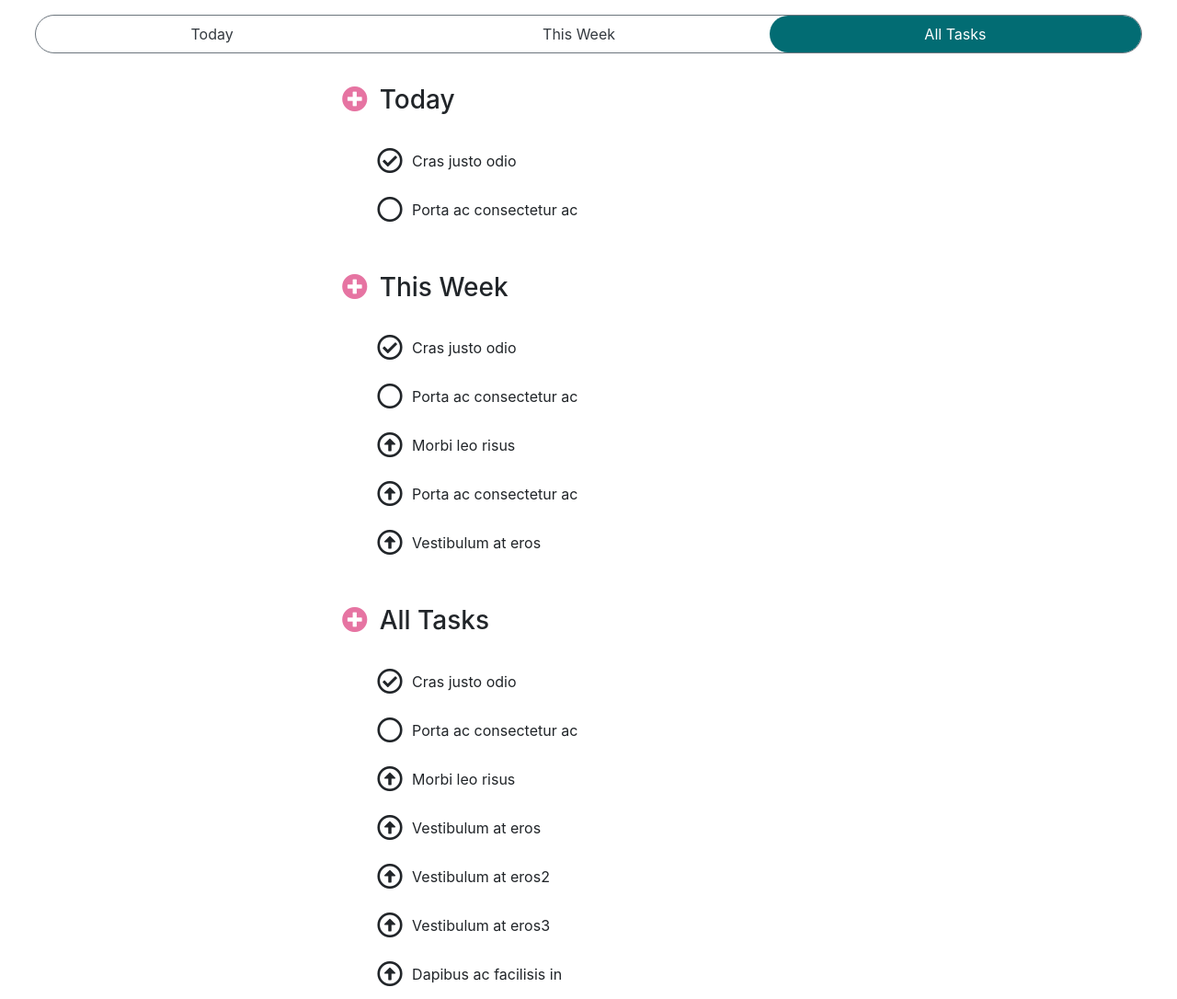
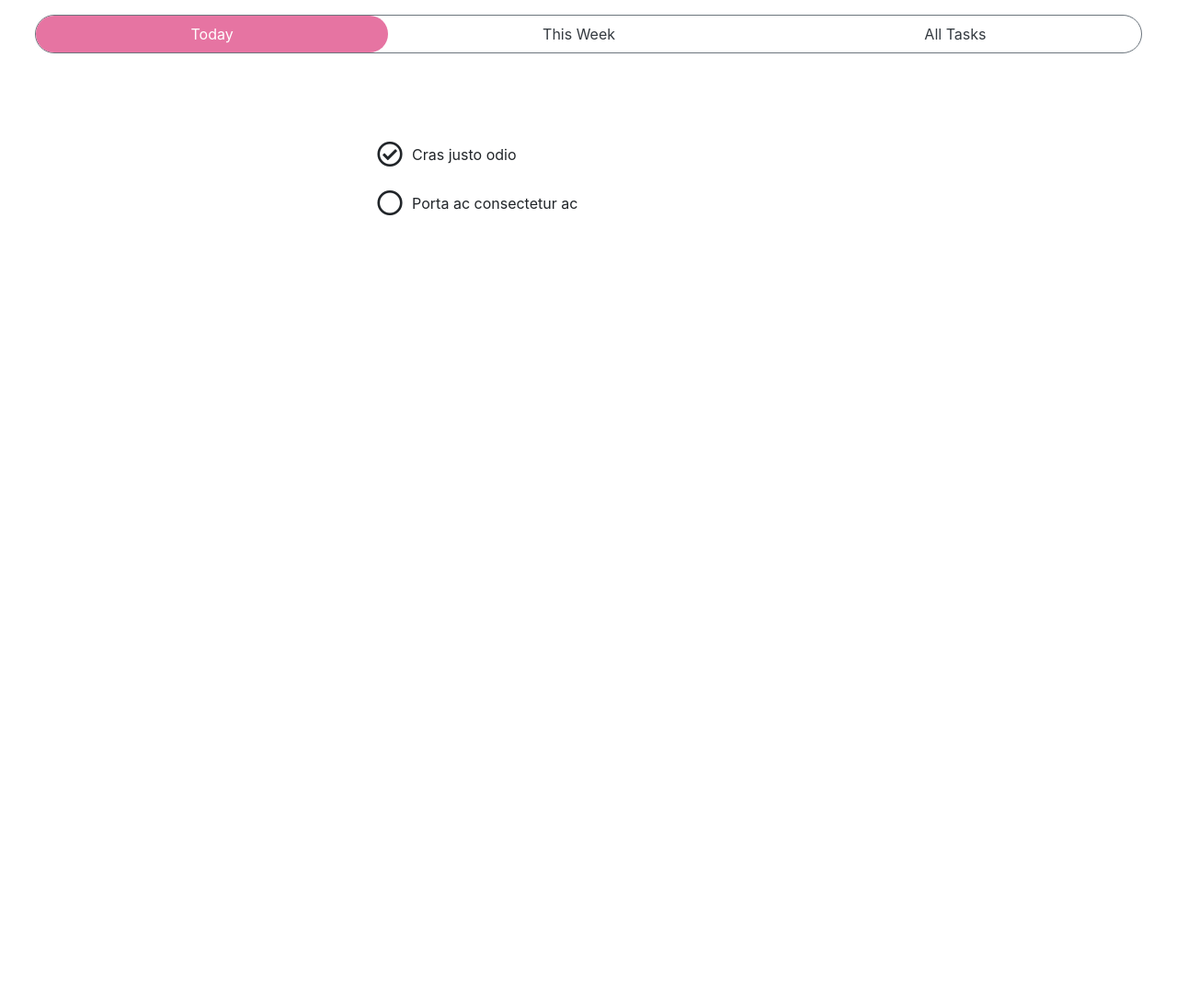
Before and after one commit to morrowdavidson/todo-list, a website built with webpack: page dist/index.html in a window 1280 px wide. Shown: the whole page at 92% size. After the commit the page ends 800 px from the top, so only its background shows below. Built offline with nearby package versions, Linux system fonts and the light colour scheme.

Commit message:
Init multipage

```diff
--- a/dist/index.html
+++ b/dist/index.html
@@ -7,12 +7,12 @@
   <title></title>
 
 </head>
-<body data-spy="scroll" data-target="#list-nav" data-offset="5">
+<body>
 
-  <nav class="fixed-top">
+  <nav>
     <ul id="list-nav" class="nav nav-pills nav-fill">
       <li class="nav-item">
-          <a class="nav-link" id="today-nav" href="#today">Today</a>
+          <a class="nav-link active" id="today-nav" href="#today">Today</a>
       </li>
       <li class="nav-item">
         <a class="nav-link" id="this-week-nav" href="#thisWeek">This Week</a>
@@ -25,11 +25,12 @@
 
   <div id="lists-container">
   <ul class="list-group">
-      <lh class="list-group-item" id="today"><h3><i class="fas fa-plus-circle"></i> Today</h3></lh>
       <li class="list-group-item"><i class="far fa-check-circle"></i> Cras justo odio</li>
       <li class="list-group-item"><i class="far fa-circle"></i> Porta ac consectetur ac</li>
   </ul>
-  <ul class="list-group">
+
+
+  <!-- <ul class="list-group">
       <lh class="list-group-item" id="thisWeek"><h3><i class="fas fa-plus-circle"></i> This Week</h3></lh>
       <li class="list-group-item"><i class="far fa-check-circle"></i> Cras justo odio</li>
       <li class="list-group-item"><i class="far fa-circle"></i> Porta ac consectetur ac</li>
@@ -49,7 +50,7 @@
 
 
 
-  </ul>
+  </ul> -->
   </div>
 
 
```
